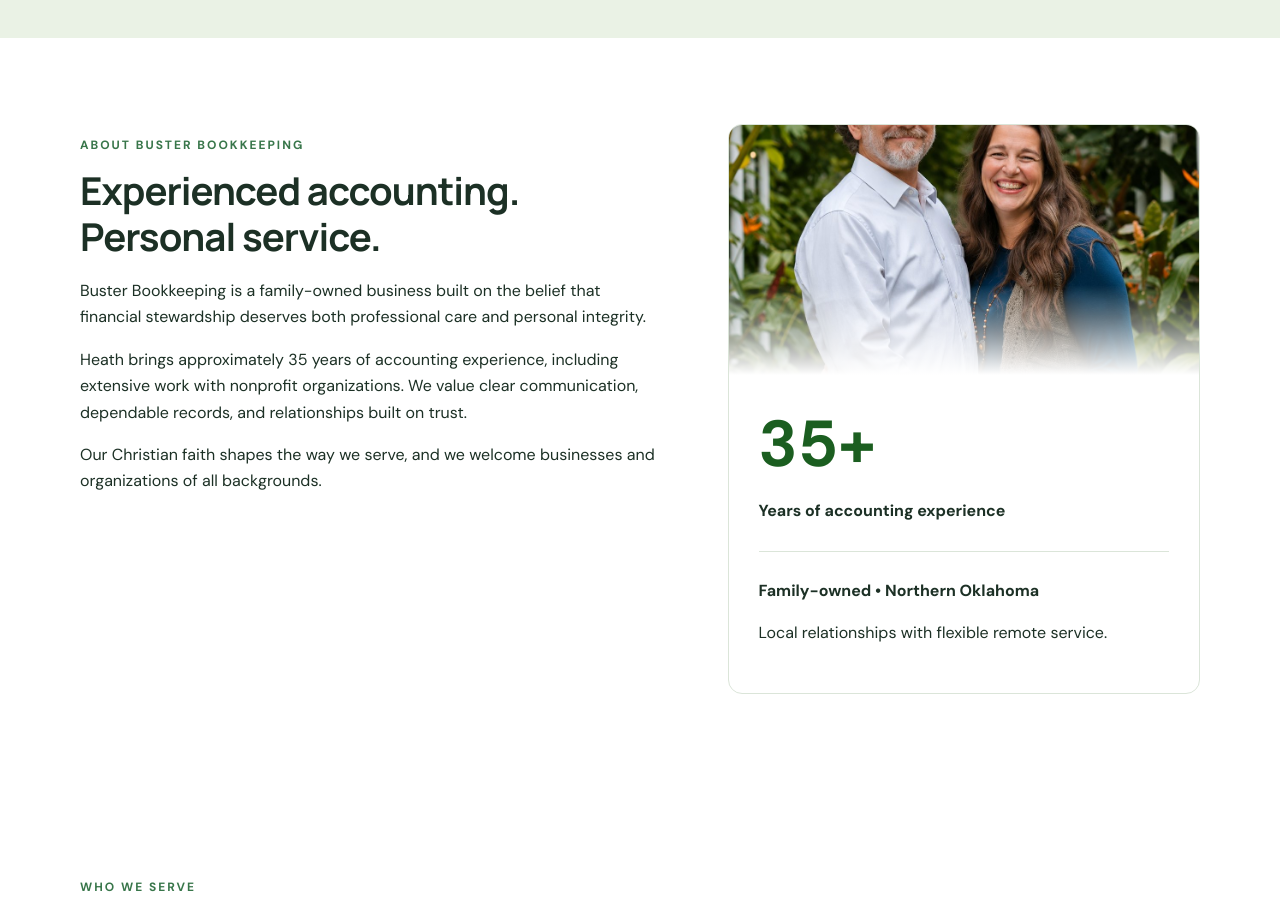
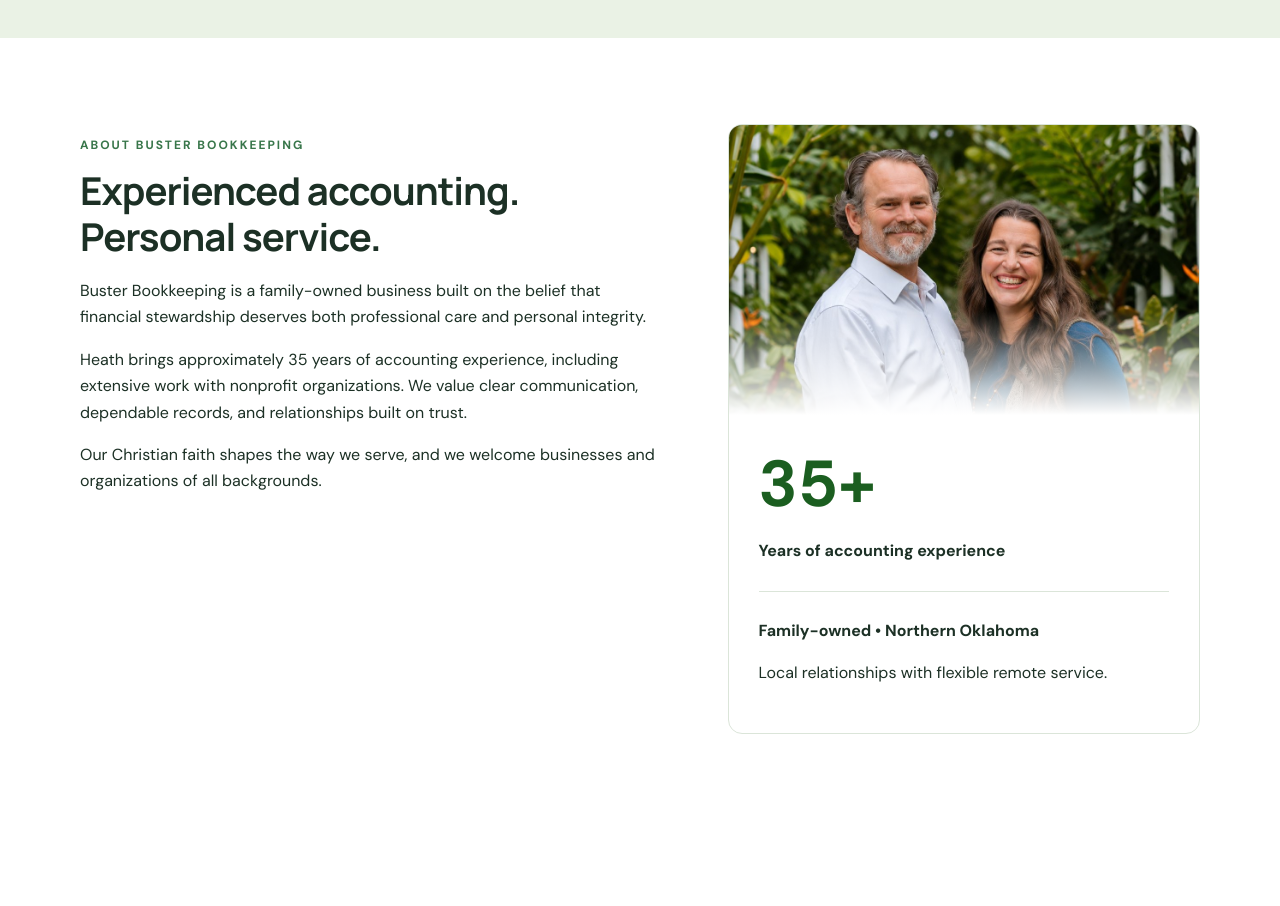
Before and after one commit to busterbookkeeping/busterbookkeeping-website, a plain HTML site: page index.html in a window 1280 px wide. Shown: the part 1880-2786 px from the top of the page. Drawn offline with Linux system fonts and the light colour scheme.

Commit message:
Reframe About photo to keep both faces visible

```diff
--- a/styles.css
+++ b/styles.css
@@ -23,7 +23,7 @@
 @media(max-width:520px){.brand img{width:205px}.nav{min-height:75px}}
 
 /* Approved About photo: preserve faces and fade gently into experience text */
-.side-photo-couple{height:250px;background:#f8faf7;overflow:hidden;position:relative}
+.side-photo-couple{height:290px;background:#f8faf7;overflow:hidden;position:relative}
 .side-photo-couple:after{content:"";position:absolute;inset:auto 0 0;height:36%;background:linear-gradient(to bottom,rgba(255,255,255,0),#fff);pointer-events:none}
-.side-photo-couple img{display:block;width:100%;height:100%;object-fit:cover;object-position:center 36%}
+.side-photo-couple img{display:block;width:100%;height:100%;object-fit:cover;object-position:center top}
 @media(max-width:520px){.side-photo-couple{height:230px}}
```
